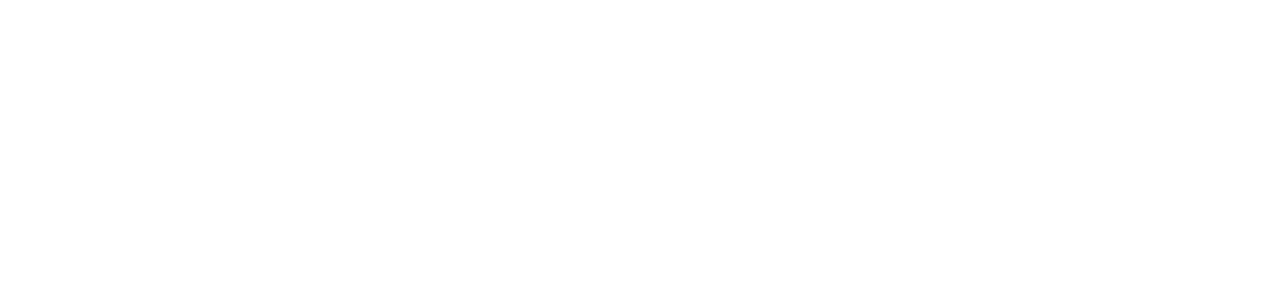
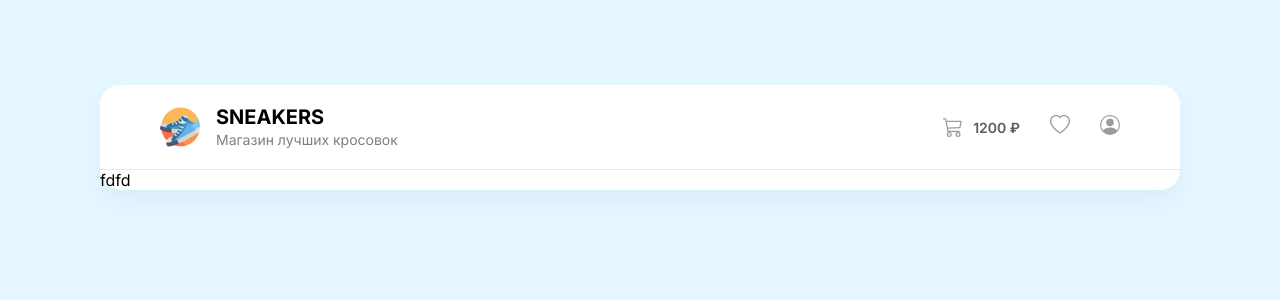
Before and after one commit to StartOff123/Sneakers, a React (Create React App) app in the folder sneakers-frоntend/: page / in a window 1280 px wide. Shown: the top 300 px of the page. Built offline with nearby package versions, Linux system fonts and the light colour scheme.

Commit message:
работа над проектом

```diff
--- a/sneakers-frоntend/package.json
+++ b/sneakers-frоntend/package.json
@@ -6,10 +6,14 @@
     "@testing-library/jest-dom": "^5.16.5",
     "@testing-library/react": "^13.4.0",
     "@testing-library/user-event": "^13.5.0",
+    "antd": "^5.3.3",
+    "bootstrap-icons": "^1.10.3",
     "file-loader": "^6.2.0",
     "react": "^18.2.0",
+    "react-bootstrap-icons": "^1.10.2",
     "react-dom": "^18.2.0",
     "react-scripts": "5.0.1",
+    "sass": "^1.60.0",
     "web-vitals": "^2.1.4",
     "webpack": "^5.76.3",
     "webpack-cli": "^5.0.1"
--- a/sneakers-frоntend/public/index.html
+++ b/sneakers-frоntend/public/index.html
@@ -6,7 +6,7 @@
   <meta name="viewport" content="width=device-width, initial-scale=1" />
   <meta name="theme-color" content="#000000" />
   <meta name="description" content="Web site created using create-react-app" />
-  <title>React App</title>
+  <title>Sneakers</title>
 </head>
 
 <body>
--- a/sneakers-frоntend/src/App.js
+++ b/sneakers-frоntend/src/App.js
@@ -1,7 +1,9 @@
+import Home from './pages/Home'
+
 const App = () => {
   return (
-    <div className="App">
-
+    <div className="wrapper">
+      <Home />
     </div>
   )
 }
--- /dev/null
+++ b/sneakers-frоntend/src/components/Header/Header.scss
@@ -0,0 +1,65 @@
+.header {
+    padding: 20px 60px;
+    display: flex;
+    align-items: center;
+    justify-content: space-between;
+    border-bottom: 1px solid #EAEAEA;
+
+    &__logo {
+        display: flex;
+        align-items: center;
+
+        img {
+            width: 40px;
+            height: 40px;
+        }
+
+        &--text {
+            margin-left: 16px;
+
+            p {
+                font-weight: 700;
+                font-size: 20px;
+                line-height: 24px;
+                text-transform: uppercase;
+            }
+
+            b {
+                font-weight: 400;
+                font-size: 14px;
+                line-height: 17px;
+                opacity: .5;
+            }
+        }
+    }
+
+    &__profile {
+        display: flex;
+        align-items: center;
+
+        &--cart {
+            display: flex;
+            align-items: center;
+            font-weight: 600;
+            font-size: 14px;
+            line-height: 17px;
+            color: #5C5C5C;
+
+            svg {
+                margin-right: 10px;
+                width: 20px;
+                height: 20px;
+                color: #9B9B9B;
+            }
+        }
+
+        &--btn {
+            svg {
+                margin-left: 30px;
+                width: 20px;
+                height: 20px;
+                color: #9B9B9B;
+            }
+        }
+    }
+}
--- /dev/null
+++ b/sneakers-frоntend/src/components/Header/index.jsx
@@ -0,0 +1,31 @@
+import React from 'react'
+import { Cart3, Heart, PersonCircle } from 'react-bootstrap-icons'
+
+import logo from '../../assets/img/logo.png'
+import './Header.scss'
+
+const Header = () => {
+  return (
+    <div className='header'>
+        <div className="header__logo">
+            <img src={logo} alt="Logo" />
+            <div className="header__logo--text">
+                <p>sneakers</p>
+                <b>Магазин лучших кросовок</b>
+            </div>
+        </div>
+        <div className="header__profile">
+            <div className="header__profile--cart">
+                <Cart3 />
+                <span>1200 ₽</span>
+            </div>
+            <div className="header__profile--btn">
+                <Heart />
+                <PersonCircle />
+            </div>
+        </div>
+    </div>
+  )
+}
+
+export default Header
--- a/sneakers-frоntend/src/index.js
+++ b/sneakers-frоntend/src/index.js
@@ -1,6 +1,7 @@
 import React from 'react'
 import ReactDOM from 'react-dom/client'
 import App from './App'
+import './styles/index.scss'
 
 const root = ReactDOM.createRoot(document.getElementById('root'));
 root.render(
--- /dev/null
+++ b/sneakers-frоntend/src/pages/Home/Home.scss
@@ -0,0 +1,7 @@
+.home {
+    background: #fff;
+    max-width: 1080px;
+    margin: 0 auto;
+    box-shadow: 0px 10px 20px rgba(0, 0, 0, 0.04);
+    border-radius: 20px;
+}
--- /dev/null
+++ b/sneakers-frоntend/src/pages/Home/index.jsx
@@ -0,0 +1,15 @@
+import React from 'react'
+
+import Header from '../../components/Header'
+import './Home.scss'
+
+const Home = () => {
+  return (
+    <div className='home'>
+      <Header />
+      fdfd
+    </div>
+  )
+}
+
+export default Home
--- /dev/null
+++ b/sneakers-frоntend/src/styles/_variables.scss
@@ -0,0 +1 @@
+$bg: #e4f6ff;
--- /dev/null
+++ b/sneakers-frоntend/src/styles/index.scss
@@ -0,0 +1,17 @@
+@import './variables';
+@import url('https://fonts.googleapis.com/css2?family=Inter:wght@100;200;300;400;500;600;700;800;900&display=swap');
+
+* {
+    margin: 0;
+    padding: 0;
+    box-sizing: border-box;
+}
+
+body {
+    background-color: $bg;
+    font-family: 'Inter', sans-serif;
+}
+
+.wrapper {
+    padding-top: 85px;
+}
```
Also changed, not shown: sneakers-frоntend/src/pages/Ffd.jsx (deleted, +0 -9 lines), sneakers-frоntend/src/assets/img/logo.png (added), 1 other file (tests, documents, lock files or other folders).
